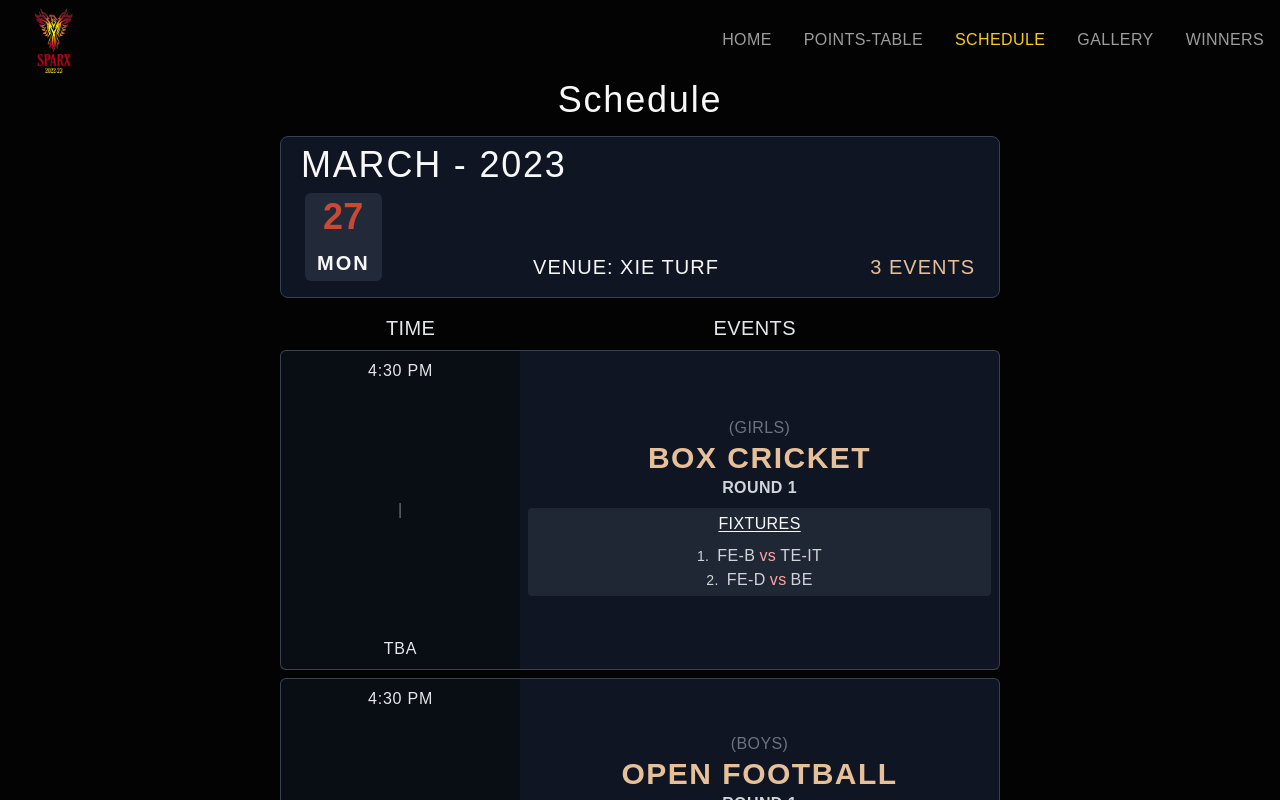
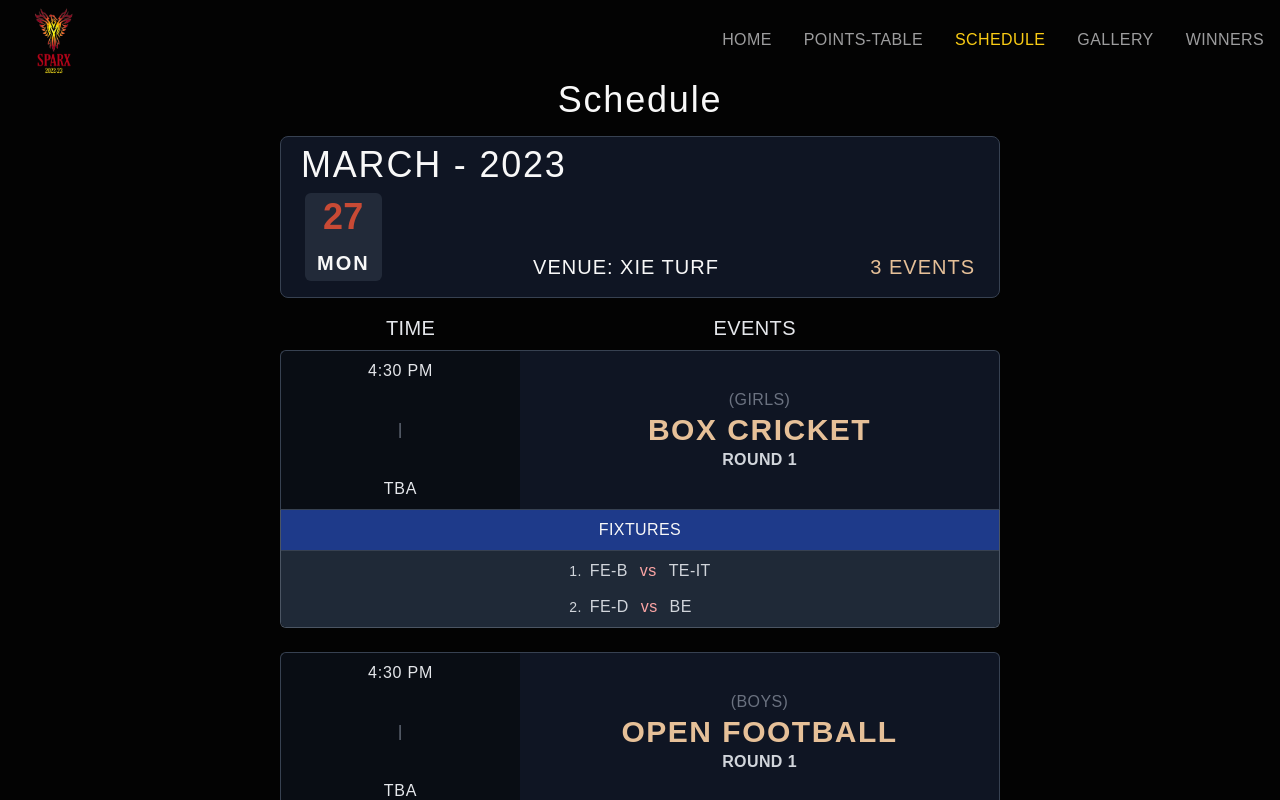
Before and after one commit to MrunalVaidya0715/sparx-website, a Next.js app in the folder sparx-web-app/: page /schedule in a window 1280 px wide. Shown: the top 800 px of the page. Built offline with nearby package versions, Linux system fonts and the light colour scheme.

Commit message:
improved EVentTbale

```diff
--- a/sparx-web-app/components/EventTable.jsx
+++ b/sparx-web-app/components/EventTable.jsx
@@ -3,10 +3,11 @@ import React from 'react'
 const EventTable = ({ event, from, to, gender, stage, fixtures }) => {
     return (
         <>
-            <div className=' flex items-end justify-between px-0 w-full mb-2' >
+            <div className=' flex flex-col justify-center items-center mb-2'>
+                <div className=' flex items-end justify-between px-0 w-full' >
 
                     {/**TimeSlot */}
-                <div className={`flex items-center flex-col justify-between bg-gray-900/50 rounded-l-md border-y-[1px] border-l-[1px] border-gray-700 w-[50%]  ${fixtures ? 'h-[20rem]' : 'h-[10rem]'}`}>
+                    <div className={`flex items-center flex-col justify-between bg-gray-900/50 ${fixtures? 'rounded-tl-md': 'rounded-l-md'}  border-y-[1px] border-l-[1px] border-gray-700 w-[50%]  ${fixtures ? 'h-[10rem]' : 'h-[10rem]'}`}>
                         {/**from */}
                         <div className='py-2'>
                             <h3 className=' font-thin tracking-wider uppercase text-gray-200'>{from}</h3>
@@ -24,31 +25,39 @@ const EventTable = ({ event, from, to, gender, stage, fixtures }) => {
 
                     </div>
                     {/**Events Slot */}
-                <div className={`flex items-center flex-col justify-center bg-gray-900/90 rounded-r-md w-full border-y-[1px] border-r-[1px] backdrop-blur-lg border-gray-700 ${fixtures ? 'h-[20rem]' : 'h-[10rem]'}`}>
+                    <div className={`flex items-center flex-col justify-center bg-gray-900/90 ${fixtures? 'rounded-tr-md': 'rounded-r-md'} w-full border-y-[1px] border-r-[1px] backdrop-blur-lg border-gray-700 ${fixtures ? 'h-[10rem]' : 'h-[10rem]'}`}>
                         <div>
                             <p className=' uppercase text-gray-500'>({gender})</p>
                         </div>
                         <div className=' uppercase text-[#e6c098]'>
-                        <p className=' text-xl lg:text-3xl font-bold tracking-wider'>{event}</p>
+                            <p className=' text-xl lg:text-3xl text-justify font-bold tracking-wider'>{event}</p>
                         </div>
                         <div className=' text-gray-300 uppercase'>
                             <h4>{stage}</h4>
                         </div>
+
+
+
+
+                    </div>
+
+                </div>
+                {/**Fixtures */}
                 {
-                        fixtures ? (<div className=' uppercase w-full  p-2'>
-                            <div className=' w-full bg-gray-700/40 rounded-[4px] p-1 flex flex-col justify-between items-center'>
-                                <div className=' mb-2'>
-                                    <p className=' underline underline-offset-2'>Fixtures</p>
+                    fixtures ? (<div className='border-[1px] border-t-0 overflow-hidden border-gray-600 rounded-bl-md rounded-br-md uppercase w-full mb-4'>
+                        <div className=' w-full bg-gray-800 rounded-[4px] flex flex-col justify-between items-center'>
+                            <div className=' mb-2 bg-blue-900 w-full p-2 flex justify-center border-b-[1px] border-gray-700 '>
+                                <p className=''>Fixtures</p>
                             </div>
-                                <div className='w-full flex item-center justify-center'>
-                                    <div className='w-full flex flex-col'>
+                            <div className='w-full flex item-center justify-center items-center'>
+                                <div className='flex flex-col gap-1'>
                                     {fixtures?.map((match) => {
                                         return (
-                                                <div className=' text-gray-300 gap-2 flex flex-wrap w-full md:justify-center justify-start items-baseline  '>
-                                                    <div className=' flex'>
+                                            <div className=' text-gray-300 gap-2 px-4 pb-2 flex flex-wrap justify-start items-baseline  '>
+                                                <div className=' flex '>
                                                     <p className='  text-sm '>{match.m}.</p>
                                                 </div>
-                                                    <div className=' flex flex-wrap justify-start items-start'>
+                                                <div className=' flex flex-wrap justify-start gap-2'>
                                                     <div>
                                                         <p>{match.t1}</p>
                                                     </div>
@@ -72,9 +81,6 @@ const EventTable = ({ event, from, to, gender, stage, fixtures }) => {
                         </div>
                     </div>) : null
                 }
-
-
-                </div>
             </div>
         </>
     )
```
Lines whose indentation alone changed are shown as unchanged.
